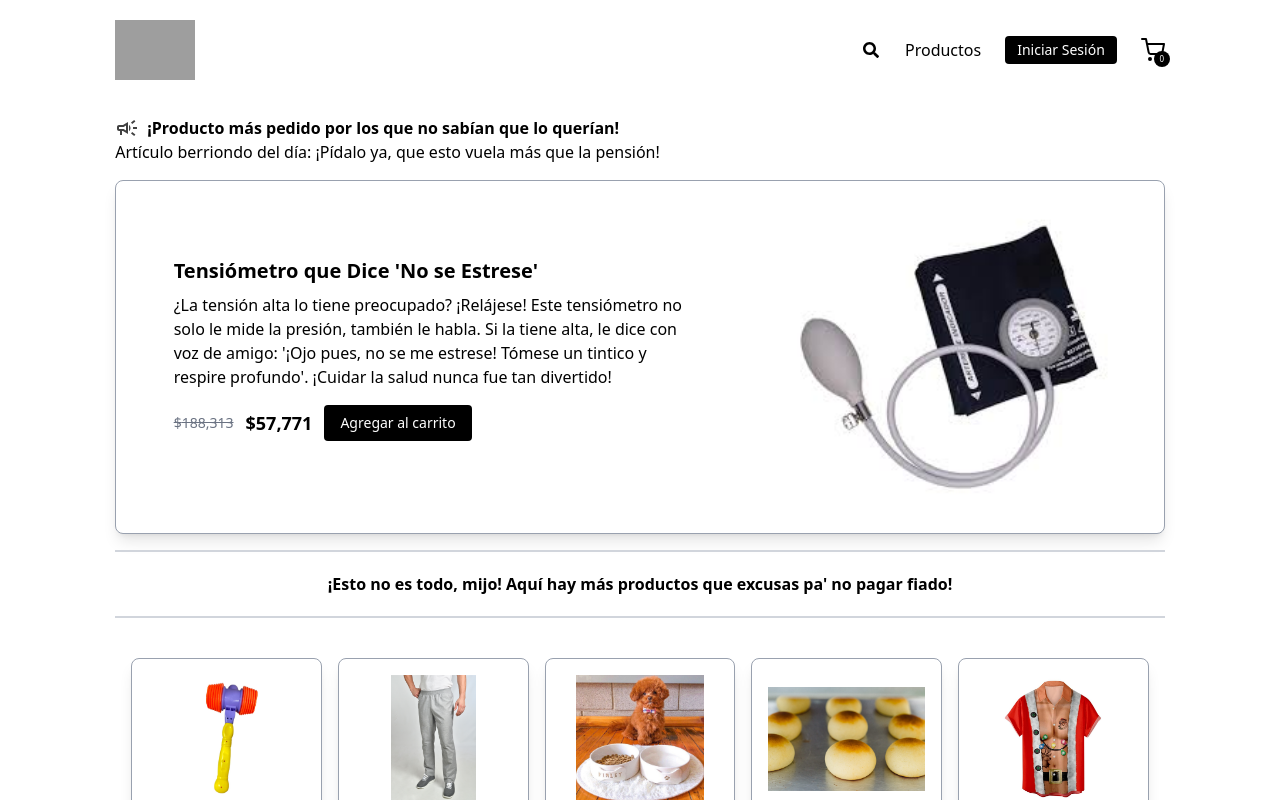
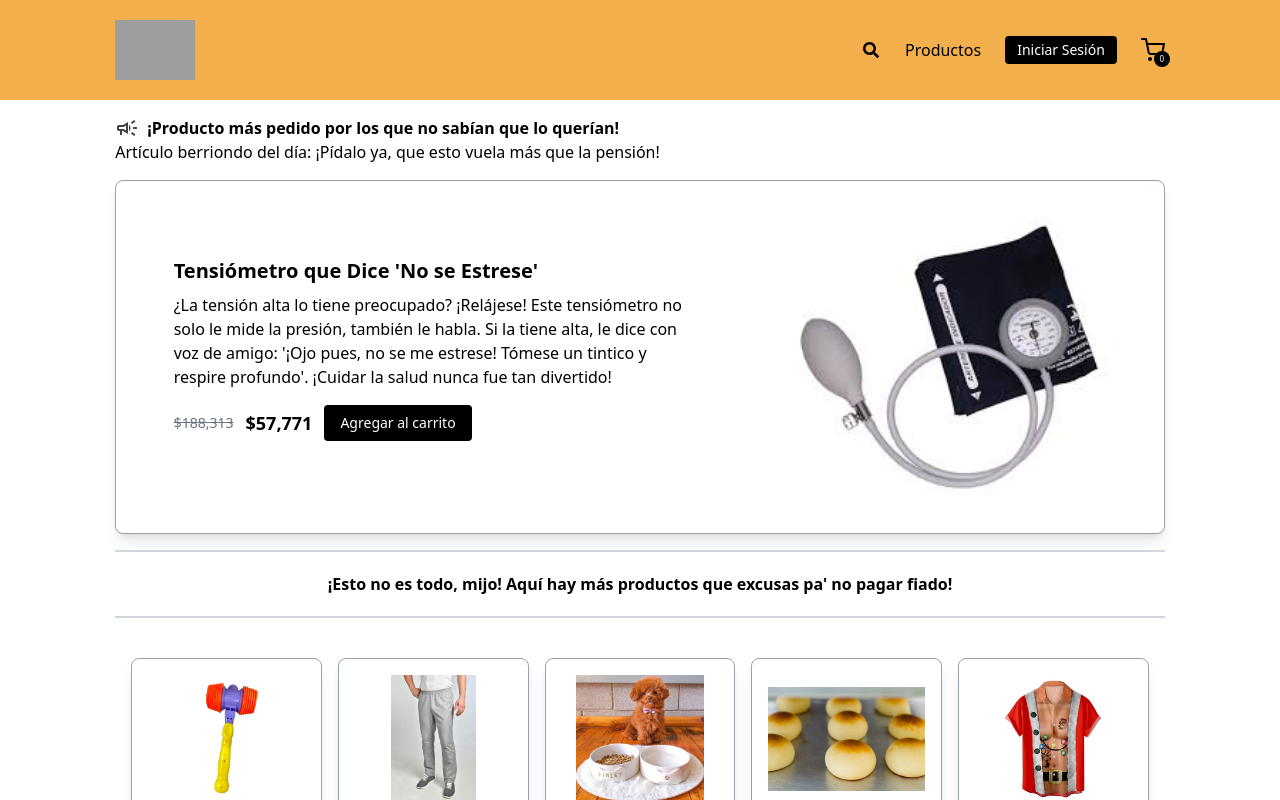
Before and after one commit to dangv31/devwebTrabajo, a React (Vite) app in the folder frontend/: page / in a window 1280 px wide. Shown: the top 800 px of the page. Built offline with nearby package versions, Linux system fonts and the light colour scheme; grey boxes are pictures that could not be loaded.

Commit message:
navbar toda del mismo color

```diff
--- a/frontend/src/App.jsx
+++ b/frontend/src/App.jsx
@@ -21,8 +21,11 @@ import 'react-toastify/dist/ReactToastify.css';
 
 const App = () => {
     return (
-        <div className="px-4 sm:px-[5vm] md:px-[7vw] lg:px-[9vw] ">
+        <div>
+            <div className="bg-[#f2af4c] w-full px-4 sm:px-[5vw] md:px-[7vw] lg:px-[9vw]">
                 <Navbar/>
+            </div>
+            <div className="px-4 sm:px-[5vw] md:px-[7vw] lg:px-[9vw]">
                 <SearchBar/>
                 <Routes>
                     <Route path="/" element={<Home/>} />
@@ -41,6 +44,7 @@ const App = () => {
                         <Route path="/admin/ordenes" element={<VerOrdenes />} />
                     </Route>
                 </Routes>
+            </div>
             <ToastContainer position="top-center" autoClose={3000} />
         </div>
     );
```
Lines whose indentation alone changed are shown as unchanged.
